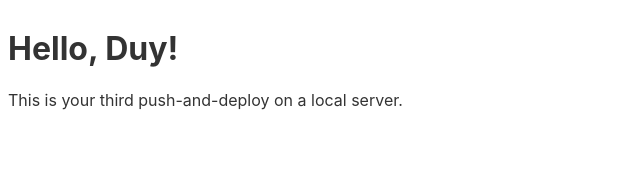
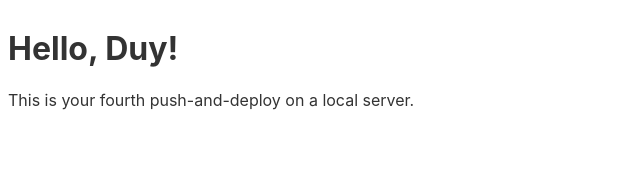
Before and after one commit to duynguyen158/profile, a Svelte app: page / in a window 1280 px wide. Shown: the top 180 px of the page, without its empty margins (0-640 px from the left). Built offline with nearby package versions, Linux system fonts and the light colour scheme.

Commit message:
Push-and-deploy

```diff
--- a/src/App.svelte
+++ b/src/App.svelte
@@ -3,4 +3,4 @@
 </script>
 
 <Intro />
-<p>This is your third push-and-deploy on a local server.</p>
+<p>This is your fourth push-and-deploy on a local server.</p>
```
